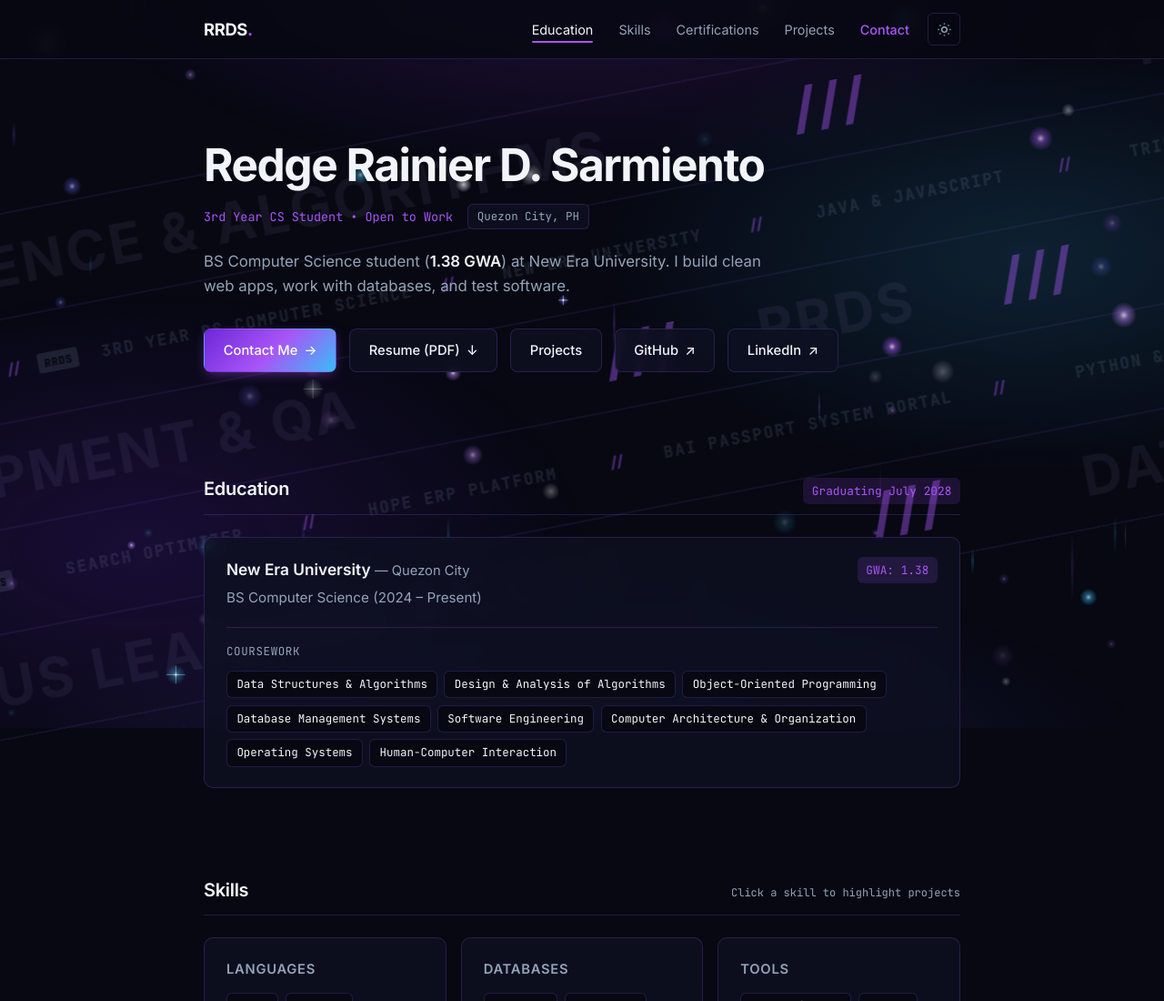
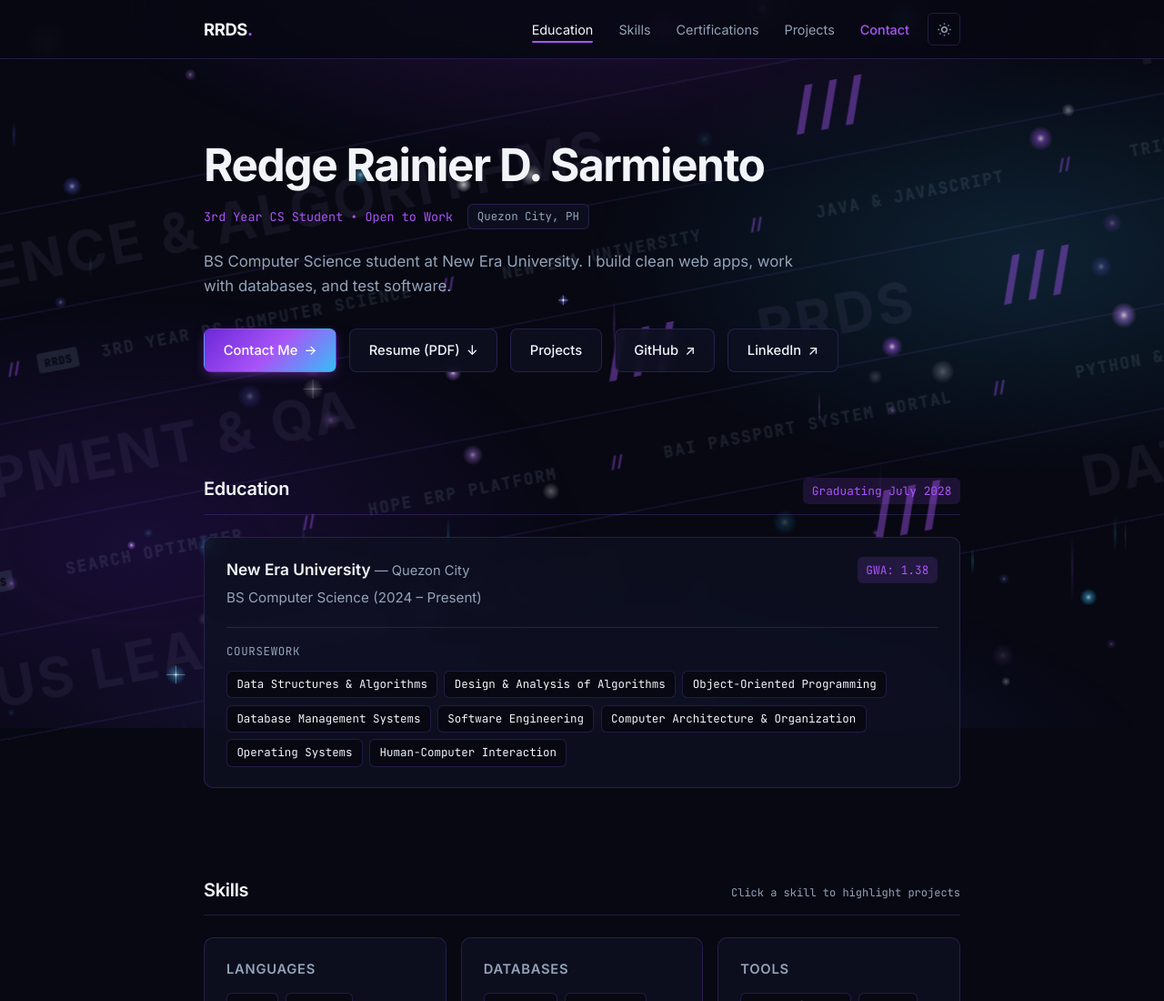
Before and after one commit to sarmientoredge11/RRSWeb, a plain HTML site: page index.html in a window 1280 px wide. Shown: the top 1100 px of the page at 91% size. Drawn offline with Linux system fonts and the light colour scheme.

Commit message:
Remove 1.38 GWA from hero bio

```diff
--- a/index.html
+++ b/index.html
@@ -211,7 +211,7 @@
         <span class="location-tag">Quezon City, PH</span>
       </div>
       <p class="hero-bio">
-        BS Computer Science student (<strong>1.38 GWA</strong>) at New Era University.
+        BS Computer Science student at New Era University.
         I build clean web apps, work with databases, and test software.
       </p>
       <div class="hero-actions">
```
